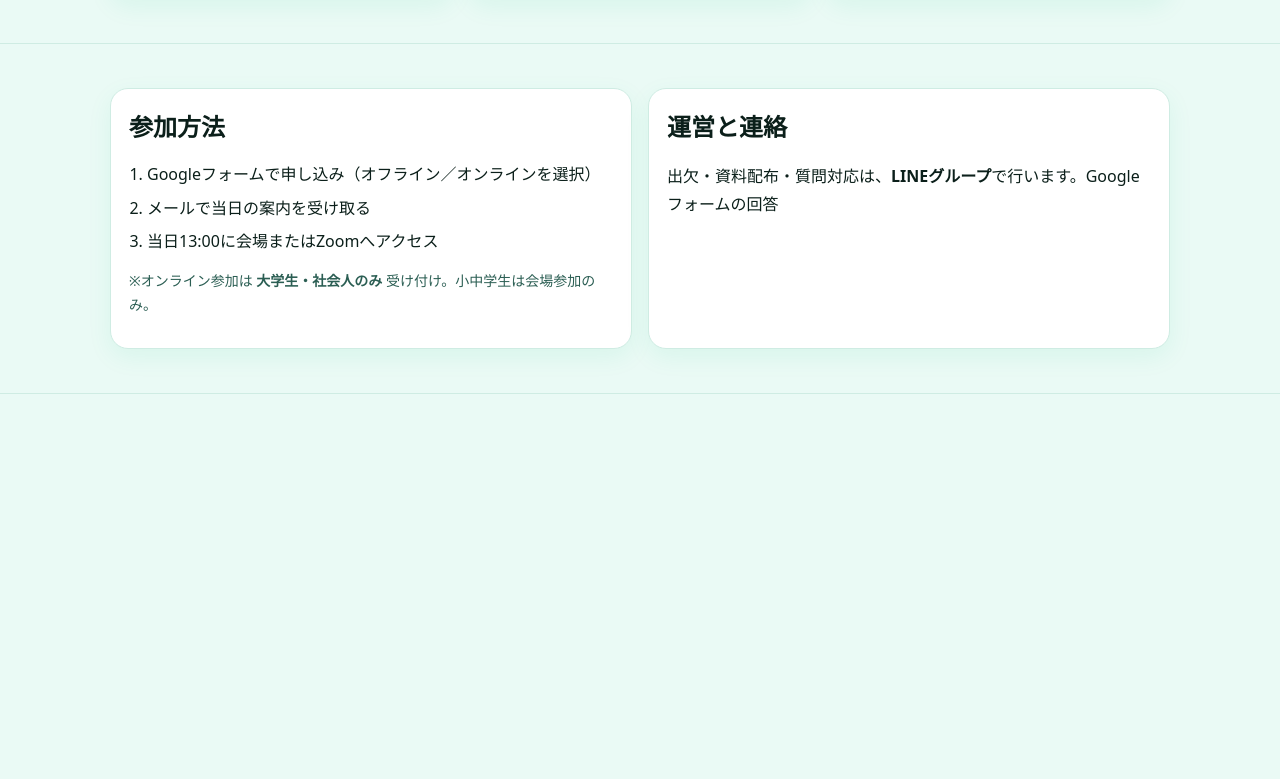
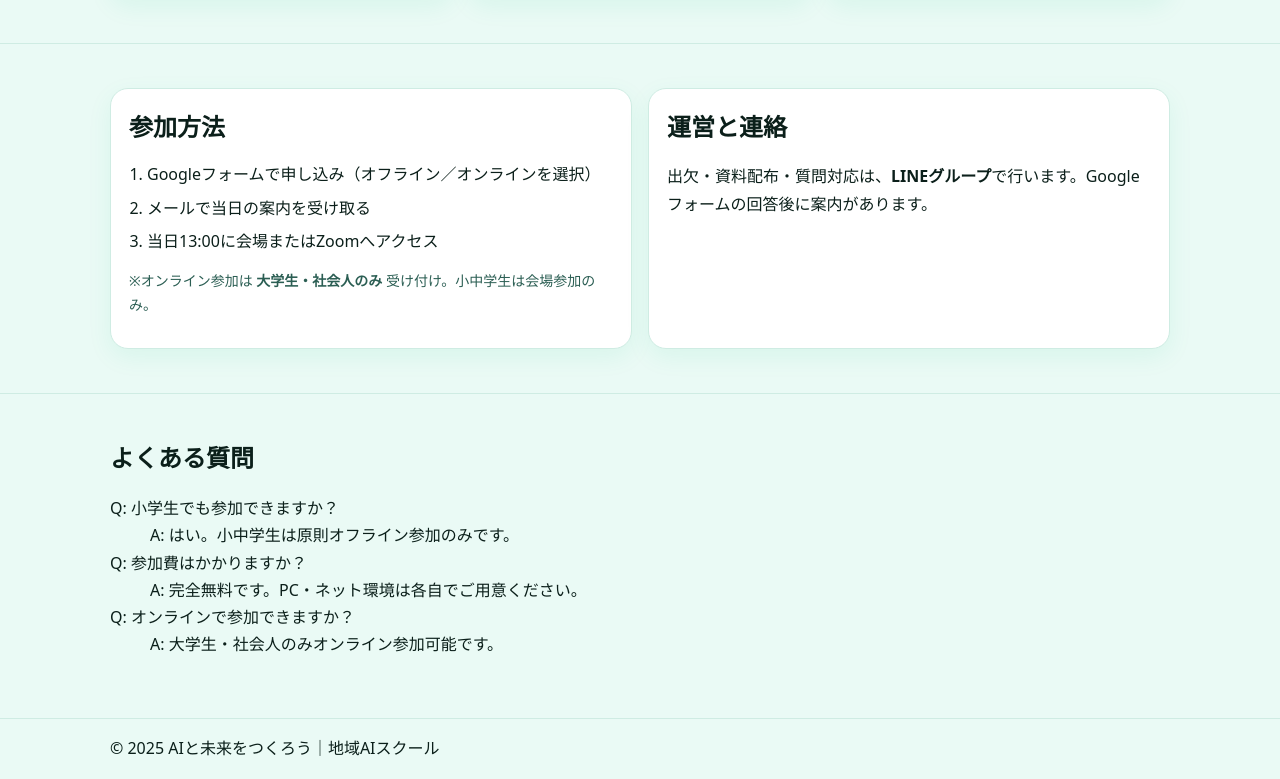
Before and after one commit to future-ai-school/official, a plain HTML site: page index.html in a window 1280 px wide. Shown: the part 2328-3107 px from the top of the page. Before the commit the page ends 2722 px from the top, so only its background shows below. Drawn offline with Linux system fonts and the light colour scheme.

Commit message:
Update index.html

```diff
--- a/index.html
+++ b/index.html
@@ -85,8 +85,7 @@
           </div>
           <div class="card">
             <h4>完全無料</h4>
-            <p class="muted">本講座は、AI教育を広める社会貢献活動の一環として、期間限定・人数限定で無料開催しています。
-追加費用や営業目的は一切ありません。</p>
+            <p class="muted">本講座は、AI教育を広める社会貢献活動の一環として、期間限定・人数限定で無料開催しています。追加費用や営業目的は一切ありません。</p>
           </div>
         </div>
       </div>
@@ -107,7 +106,7 @@
               <li>AIと遊ぼう（ゲーム／クイズ）</li>
             </ul>
             <p class="muted">目的：楽しくAIと触れ合う</p>
-            <p><a href="elementary_curricuram!.html">▶ カリキュラム詳細を見る</a></p>
+            <p><a href="elementary/20250824/panda.html">▶ カリキュラム詳細を見る</a></p>
           </div>
           <div class="card">
             <h4>中学・高校生向け（学び＋実践）</h4>
@@ -177,4 +176,32 @@
         </div>
         <div class="card">
           <h3>運営と連絡</h3>
-          <p>出欠・資料配布・質問対応は、<b>LINEグループ</b>で行います。Googleフォームの回答
+          <p>出欠・資料配布・質問対応は、<b>LINEグループ</b>で行います。Googleフォームの回答後に案内があります。</p>
+        </div>
+      </div>
+    </section>
+
+    <!-- faq -->
+    <section id="faq">
+      <div class="container">
+        <h3>よくある質問</h3>
+        <dl class="faq">
+          <dt>Q: 小学生でも参加できますか？</dt>
+          <dd>A: はい。小中学生は原則オフライン参加のみです。</dd>
+          <dt>Q: 参加費はかかりますか？</dt>
+          <dd>A: 完全無料です。PC・ネット環境は各自でご用意ください。</dd>
+          <dt>Q: オンラインで参加できますか？</dt>
+          <dd>A: 大学生・社会人のみオンライン参加可能です。</dd>
+        </dl>
+      </div>
+    </section>
+  </main>
+
+  <footer>
+    <div class="container">
+      <p>© 2025 AIと未来をつくろう｜地域AIスクール</p>
+    </div>
+  </footer>
+
+</body>
+</html>
```
